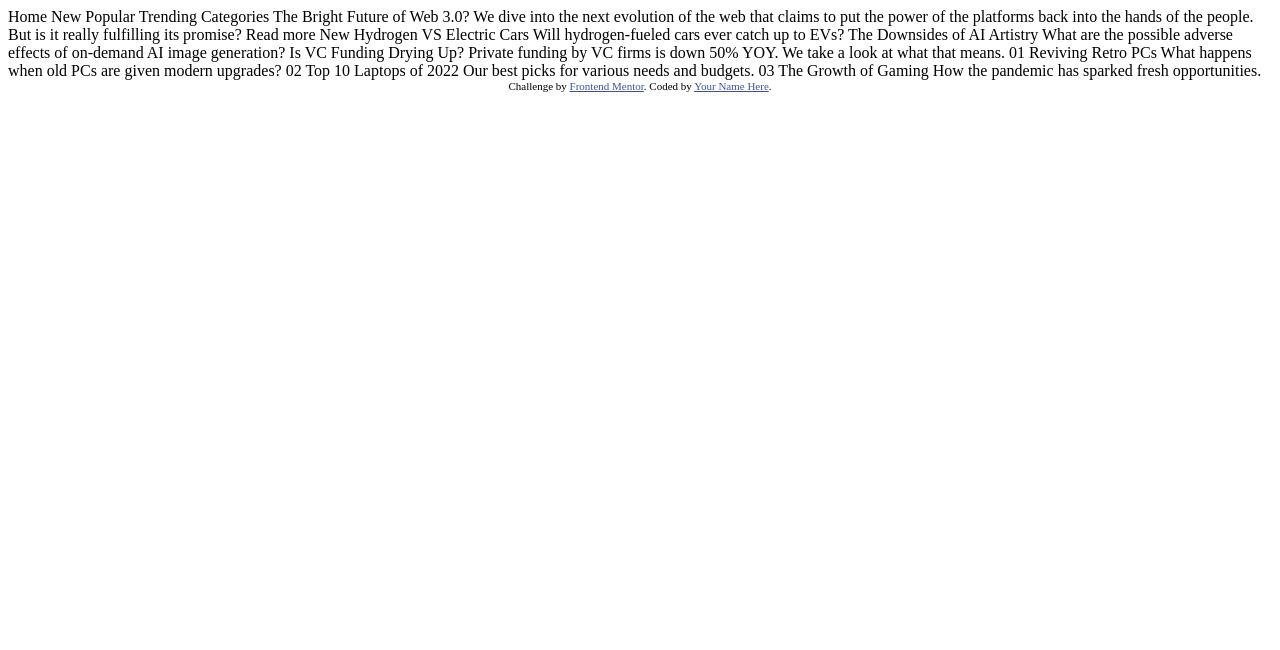
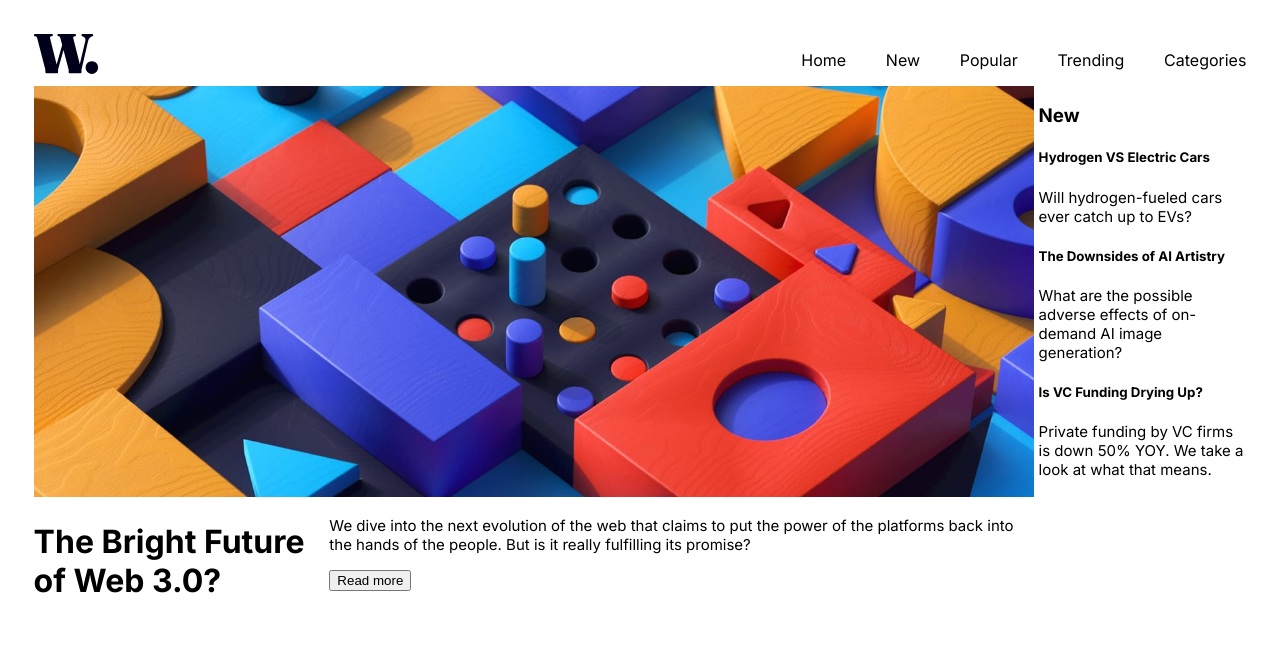
Before and after one commit to abdmud/news-homepage, a plain HTML site: page index.html in a window 1280 px wide. Drawn offline with Linux system fonts and the light colour scheme.

Commit message:
hero section

```diff
--- a/index.html
+++ b/index.html
@@ -3,7 +3,7 @@
 <head>
   <meta charset="UTF-8">
   <meta name="viewport" content="width=device-width, initial-scale=1.0"> <!-- displays site properly based on user's device -->
-
+  <link rel="stylesheet" href="style.css">
   <link rel="icon" type="image/png" sizes="32x32" href="./assets/images/favicon-32x32.png">
 
   <title>Frontend Mentor | News homepage</title>
@@ -16,31 +16,63 @@
 </head>
 <body>
 
-  Home
-  New
-  Popular
-  Trending
-  Categories
+  <container class="main">
 
-  The Bright Future of Web 3.0?
+    <div class="nav-bar">
 
-  We dive into the next evolution of the web that claims to put the power of the platforms back into the hands of the people.
-  But is it really fulfilling its promise?
+      <div class="logo">
+        <img src="./assets/images/logo.svg" alt="logo">
+      </div>
 
-  Read more
+      <div class="nav-links">
+        <ul>
+          <li>Home</li>
+          <li>New</li>
+          <li>Popular</li>
+          <li>Trending</li>
+          <li>Categories</li>
+        </ul>
+      </div>
 
-  New
+    </div>
 
-  Hydrogen VS Electric Cars
-  Will hydrogen-fueled cars ever catch up to EVs?
+    <div class="container">
 
-  The Downsides of AI Artistry
-  What are the possible adverse effects of on-demand AI image generation?
+      <div class="grid">
+        <div class="hero-image">
+          <img class="hero-img" src="./assets/images/image-web-3-desktop.jpg" alt="desktop">
+        </div>
 
-  Is VC Funding Drying Up?
-  Private funding by VC firms is down 50% YOY. We take a look at what that means.
+        <div class="hero-text">
+          <div class="hero-title">
+            <h1>The Bright Future of Web 3.0?</h1>
+          </div>
 
-  01
+          <div class="paragraph">
+            <p>We dive into the next evolution of the web that claims to put the power of the platforms back into the hands of
+              the people.
+              But is it really fulfilling its promise?</p>
+            <button class="btn">Read more</button>
+          </div>
+        </div>
+      </div>
+
+      <div class="col-grid">
+        <h3>New</h3>
+
+        <h5>Hydrogen VS Electric Cars</h5>
+        <p>Will hydrogen-fueled cars ever catch up to EVs?</p>
+
+        <h5>The Downsides of AI Artistry</h5>
+        <p>What are the possible adverse effects of on-demand AI image generation?</p>
+
+        <h5>Is VC Funding Drying Up?</h5>
+        <p>Private funding by VC firms is down 50% YOY. We take a look at what that means.</p>
+
+      </div>
+    </container>
+
+  <!-- 01
   Reviving Retro PCs
   What happens when old PCs are given modern upgrades?
 
@@ -51,10 +83,7 @@
   03
   The Growth of Gaming
   How the pandemic has sparked fresh opportunities.
-
-  <div class="attribution">
-    Challenge by <a href="https://www.frontendmentor.io?ref=challenge" target="_blank">Frontend Mentor</a>.
-    Coded by <a href="#">Your Name Here</a>.
-  </div>
+   -->
+</container>
 </body>
 </html>
--- /dev/null
+++ b/style.css
@@ -0,0 +1,50 @@
+@import url('https://fonts.googleapis.com/css2?family=Inter:wght@400;700;800&display=swap');
+
+:root {
+    --softOrange: hsl(35, 77%, 62%);
+    --softRed: hsl(5, 85%, 63%);
+    --offWhite: hsl(36, 100%, 99%);
+    --grayishBlue: hsl(233, 8%, 79%);
+    --darkGrayishBlue: hsl(236, 13%, 42%);
+    --veryDarkBlue: hsl(240, 100%, 5%);
+}
+
+html {
+    margin: 0;
+    padding: 0;
+    box-sizing: border-box;
+    font-family: 'Inter', sans-serif;
+}
+
+body {
+    padding: 2%;
+}
+p {
+    font-size: 15px;
+}
+.nav-bar, ul {
+    display: flex;
+    justify-content: space-between;
+}
+.nav-links {
+    width: 40%;
+}
+ul {
+    list-style: none;
+}
+.container {
+    display: grid;
+    grid-template-columns: 3fr 1fr; /* Three columns of equal width */
+
+    grid-gap: 5px; /* Gap between grid cells */
+  }
+  .hero-img {
+    width: 1000px;
+  }
+  .hero-image {
+    grid-column: 1 / span 2; /* Image spans three columns */
+    grid-row: 1 / span 2; /* Image spans two rows */
+  }
+.hero-text {
+    display: flex;
+}
```
